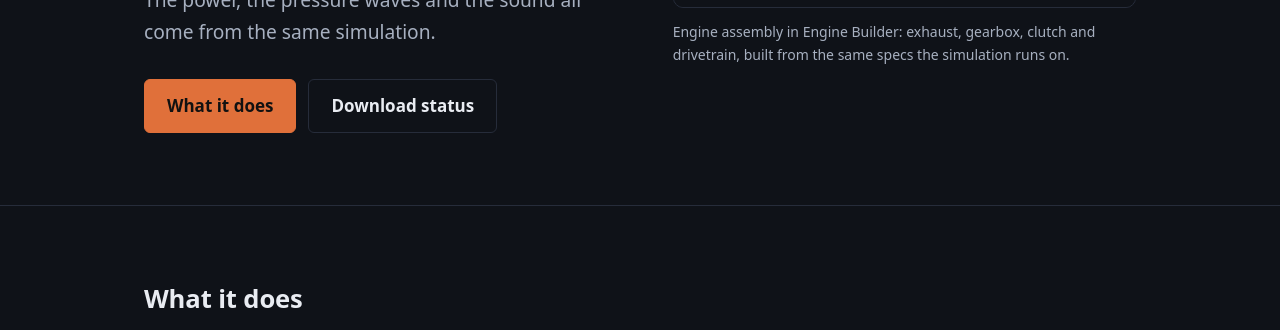
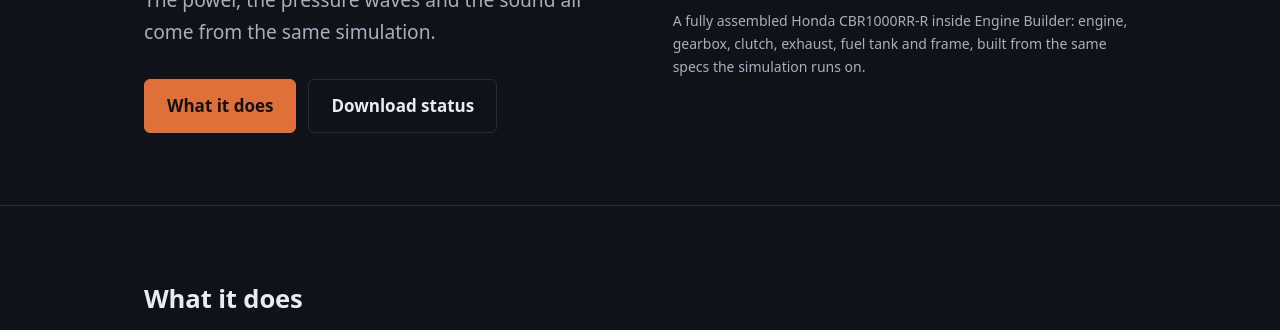
Before and after one commit to yvesJotres/Engine-Builder, a plain HTML site: page index.html in a window 1280 px wide. Shown: the part 416-746 px from the top of the page. Drawn offline with Linux system fonts and the light colour scheme.

Commit message:
Website: accurate hero caption (full motorcycle, CBR1000RR-R)

```diff
--- a/index.html
+++ b/index.html
@@ -117,7 +117,7 @@
     </div>
     <figure class="hero-art">
       <img src="assets/hero.png" alt="A fully assembled motorcycle engine with exhaust, gearbox and drivetrain, rendered inside Engine Builder." width="1920" height="1080">
-      <figcaption>Engine assembly in Engine Builder: exhaust, gearbox, clutch and drivetrain, built from the same specs the simulation runs on.</figcaption>
+      <figcaption>A fully assembled Honda CBR1000RR-R inside Engine Builder: engine, gearbox, clutch, exhaust, fuel tank and frame, built from the same specs the simulation runs on.</figcaption>
     </figure>
   </div>
 </header>
```
